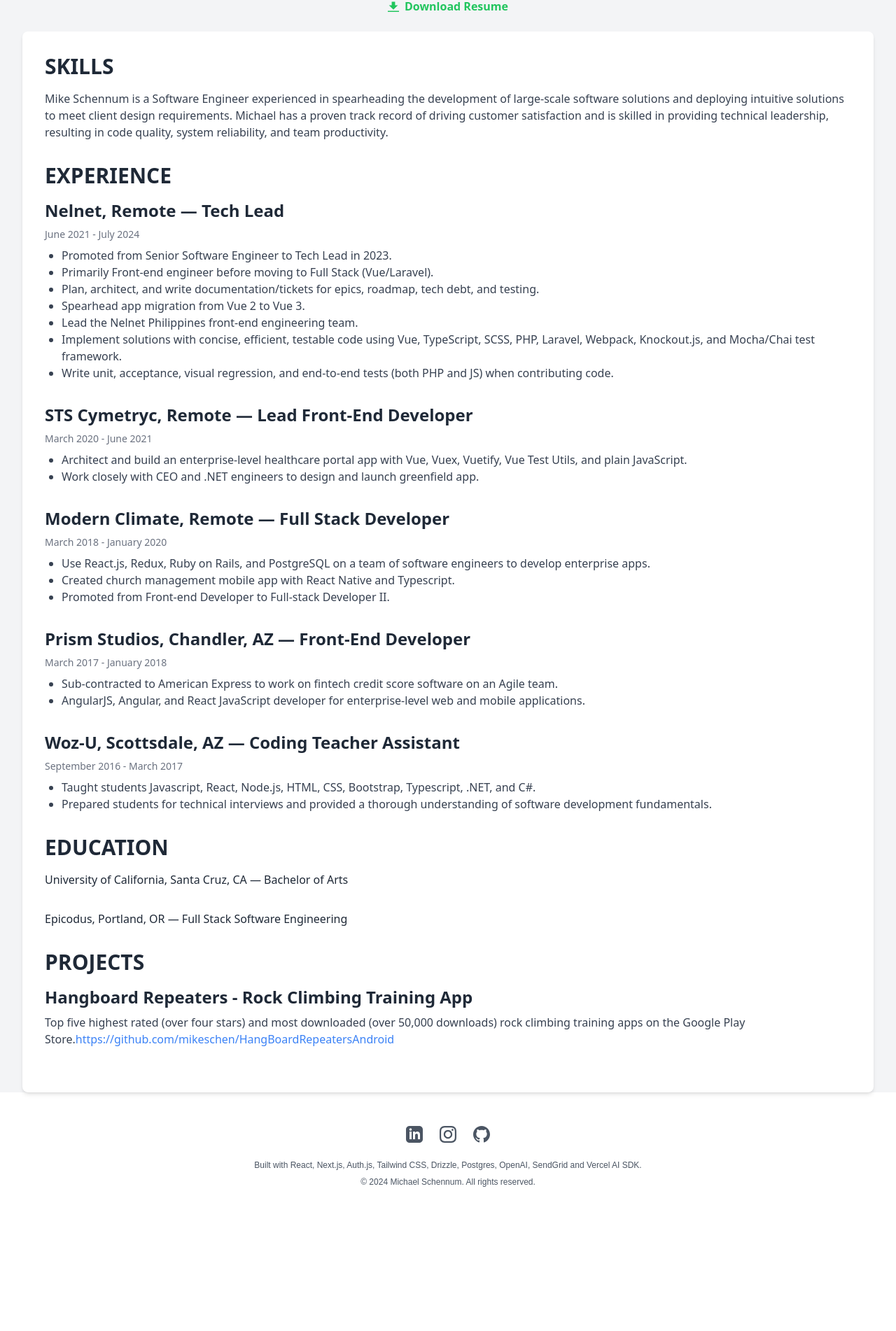
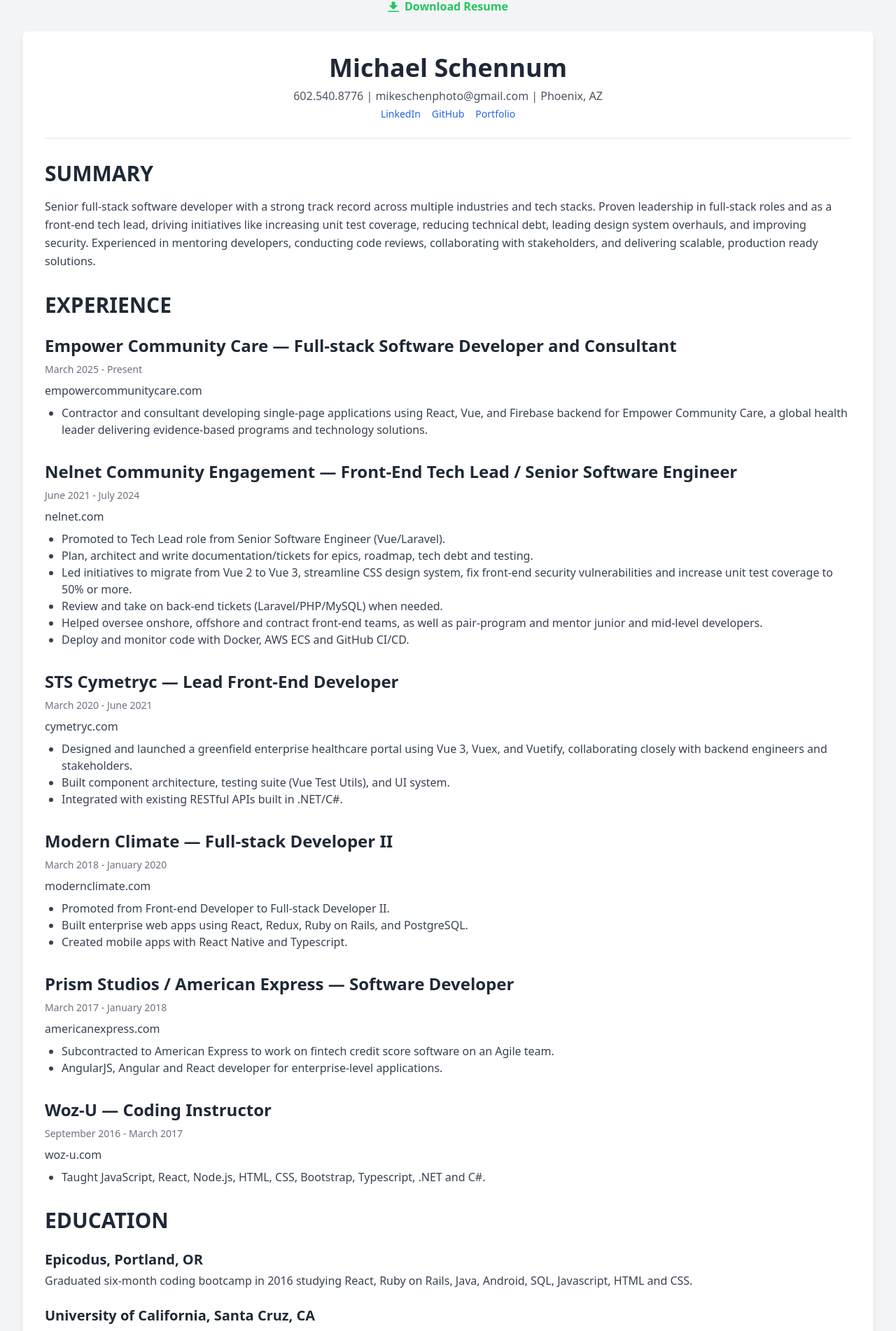
Before and after one commit to mikeschen/mikeschennum, a Next.js app: page /resume in a window 1280 px wide. Shown: the part 293-2195 px from the top of the page at 70% size. Before the commit the page ends 2014 px from the top, so only its background shows below. Built offline with nearby package versions, Linux system fonts and the light colour scheme.

Commit message:
update resume

```diff
--- a/app/(pages)/resume/page.tsx
+++ b/app/(pages)/resume/page.tsx
@@ -10,147 +10,201 @@
 					<BaseButton label="Download Resume"></BaseButton>
 				</a>
 			</div>
-			<div className="bg-white shadow-md rounded-lg p-8">
-				<h1 className="text-3xl font-bold text-gray-800 mb-4">SKILLS</h1>
-				<p className="text-gray-700 mb-8">
-					Mike Schennum is a Software Engineer experienced in spearheading the
-					development of large-scale software solutions and deploying intuitive
-					solutions to meet client design requirements. Michael has a proven
-					track record of driving customer satisfaction and is skilled in
-					providing technical leadership, resulting in code quality, system
-					reliability, and team productivity.
+			<div className="bg-white dark:bg-gray-800 shadow-md rounded-lg p-8">
+				{/* Header Section */}
+				<div className="text-center mb-8 border-b pb-6">
+					<h1 className="text-4xl font-bold text-gray-800 dark:text-white mb-2">Michael Schennum</h1>
+					<div className="text-gray-600 dark:text-gray-300 space-y-1">
+						<p>602.540.8776 | mikeschenphoto@gmail.com | Phoenix, AZ</p>
+						<div className="flex justify-center space-x-4 text-sm">
+							<a href="https://www.linkedin.com/in/mikeschen" className="text-blue-600 hover:underline">LinkedIn</a>
+							<a href="https://www.github.com/mikeschen" className="text-blue-600 hover:underline">GitHub</a>
+							<a href="https://www.mikeschen.com" className="text-blue-600 hover:underline">Portfolio</a>
+						</div>
+					</div>
+				</div>
+
+				{/* Summary Section */}
+				<div className="mb-8">
+					<h2 className="text-3xl font-bold text-gray-800 dark:text-white mb-4">SUMMARY</h2>
+					<p className="text-gray-700 dark:text-gray-300 leading-relaxed">
+						Senior full-stack software developer with a strong track record across multiple industries and tech stacks.
+						Proven leadership in full-stack roles and as a front-end tech lead, driving initiatives like increasing unit test coverage,
+						reducing technical debt, leading design system overhauls, and improving security. Experienced in mentoring developers,
+						conducting code reviews, collaborating with stakeholders, and delivering scalable, production ready solutions.
 					</p>
-				<h1 className="text-3xl font-bold text-gray-800 mb-4">EXPERIENCE</h1>
+				</div>
+				{/* Experience Section */}
 				<div className="mb-8">
-					<h2 className="text-2xl font-bold text-gray-800 mb-2">
-						Nelnet, Remote — Tech Lead
-					</h2>
-					<p className="text-gray-500 text-sm mb-2">June 2021 - July 2024</p>
-					<ul className="list-disc pl-6 text-gray-700">
+					<h2 className="text-3xl font-bold text-gray-800 dark:text-white mb-6">EXPERIENCE</h2>
+
+					<div className="mb-8">
+						<h3 className="text-2xl font-bold text-gray-800 dark:text-white mb-2">
+							Empower Community Care — Full-stack Software Developer and Consultant
+						</h3>
+						<p className="text-gray-500 dark:text-gray-400 text-sm mb-2">March 2025 - Present</p>
+						<p className="text-gray-700 dark:text-gray-300 mb-2">empowercommunitycare.com</p>
+						<ul className="list-disc pl-6 text-gray-700 dark:text-gray-300">
 							<li>
-							Promoted from Senior Software Engineer to Tech Lead in 2023.
+								Contractor and consultant developing single-page applications using React, Vue, and Firebase backend for Empower Community Care, a global health leader delivering evidence-based programs and technology solutions.
+							</li>
+						</ul>
+					</div>
+
+					<div className="mb-8">
+						<h3 className="text-2xl font-bold text-gray-800 dark:text-white mb-2">
+							Nelnet Community Engagement — Front-End Tech Lead / Senior Software Engineer
+						</h3>
+						<p className="text-gray-500 dark:text-gray-400 text-sm mb-2">June 2021 - July 2024</p>
+						<p className="text-gray-700 dark:text-gray-300 mb-2">nelnet.com</p>
+						<ul className="list-disc pl-6 text-gray-700 dark:text-gray-300">
+							<li>
+								Promoted to Tech Lead role from Senior Software Engineer (Vue/Laravel).
 							</li>
 							<li>
-							Primarily Front-end engineer before moving to Full Stack
-							(Vue/Laravel).
+								Plan, architect and write documentation/tickets for epics, roadmap, tech debt and testing.
 							</li>
 							<li>
-							Plan, architect, and write documentation/tickets for epics,
-							roadmap, tech debt, and testing.
-						</li>
-						<li>Spearhead app migration from Vue 2 to Vue 3.</li>
-						<li>Lead the Nelnet Philippines front-end engineering team.</li>
-						<li>
-							Implement solutions with concise, efficient, testable code using
-							Vue, TypeScript, SCSS, PHP, Laravel, Webpack, Knockout.js, and
-							Mocha/Chai test framework.
+								Led initiatives to migrate from Vue 2 to Vue 3, streamline CSS design system, fix front-end security vulnerabilities and increase unit test coverage to 50% or more.
 							</li>
 							<li>
-							Write unit, acceptance, visual regression, and end-to-end tests
-							(both PHP and JS) when contributing code.
+								Review and take on back-end tickets (Laravel/PHP/MySQL) when needed.
+							</li>
+							<li>
+								Helped oversee onshore, offshore and contract front-end teams, as well as pair-program and mentor junior and mid-level developers.
+							</li>
+							<li>
+								Deploy and monitor code with Docker, AWS ECS and GitHub CI/CD.
 							</li>
 						</ul>
 					</div>
 					<div className="mb-8">
-					<h2 className="text-2xl font-bold text-gray-800 mb-2">
-						STS Cymetryc, Remote — Lead Front-End Developer
-					</h2>
-					<p className="text-gray-500 text-sm mb-2">March 2020 - June 2021</p>
-					<ul className="list-disc pl-6 text-gray-700">
+						<h3 className="text-2xl font-bold text-gray-800 dark:text-white mb-2">
+							STS Cymetryc — Lead Front-End Developer
+						</h3>
+						<p className="text-gray-500 dark:text-gray-400 text-sm mb-2">March 2020 - June 2021</p>
+						<p className="text-gray-700 dark:text-gray-300 mb-2">cymetryc.com</p>
+						<ul className="list-disc pl-6 text-gray-700 dark:text-gray-300">
 							<li>
-							Architect and build an enterprise-level healthcare portal app with
-							Vue, Vuex, Vuetify, Vue Test Utils, and plain JavaScript.
+								Designed and launched a greenfield enterprise healthcare portal using Vue 3, Vuex, and Vuetify, collaborating closely with backend engineers and stakeholders.
 							</li>
 							<li>
-							Work closely with CEO and .NET engineers to design and launch
-							greenfield app.
+								Built component architecture, testing suite (Vue Test Utils), and UI system.
+							</li>
+							<li>
+								Integrated with existing RESTful APIs built in .NET/C#.
 							</li>
 						</ul>
 					</div>
+
 					<div className="mb-8">
-					<h2 className="text-2xl font-bold text-gray-800 mb-2">
-						Modern Climate, Remote — Full Stack Developer
-					</h2>
-					<p className="text-gray-500 text-sm mb-2">
-						March 2018 - January 2020
-					</p>
-					<ul className="list-disc pl-6 text-gray-700">
-						<li>
-							Use React.js, Redux, Ruby on Rails, and PostgreSQL on a team of
-							software engineers to develop enterprise apps.
-						</li>
-						<li>
-							Created church management mobile app with React Native and
-							Typescript.
-						</li>
+						<h3 className="text-2xl font-bold text-gray-800 dark:text-white mb-2">
+							Modern Climate — Full-stack Developer II
+						</h3>
+						<p className="text-gray-500 dark:text-gray-400 text-sm mb-2">March 2018 - January 2020</p>
+						<p className="text-gray-700 dark:text-gray-300 mb-2">modernclimate.com</p>
+						<ul className="list-disc pl-6 text-gray-700 dark:text-gray-300">
 							<li>
 								Promoted from Front-end Developer to Full-stack Developer II.
 							</li>
-					</ul>
-				</div>
-				<div className="mb-8">
-					<h2 className="text-2xl font-bold text-gray-800 mb-2">
-						Prism Studios, Chandler, AZ — Front-End Developer
-					</h2>
-					<p className="text-gray-500 text-sm mb-2">
-						March 2017 - January 2018
-					</p>
-					<ul className="list-disc pl-6 text-gray-700">
 							<li>
-							Sub-contracted to American Express to work on fintech credit score
-							software on an Agile team.
+								Built enterprise web apps using React, Redux, Ruby on Rails, and PostgreSQL.
 							</li>
 							<li>
-							AngularJS, Angular, and React JavaScript developer for
-							enterprise-level web and mobile applications.
+								Created mobile apps with React Native and Typescript.
 							</li>
 						</ul>
 					</div>
+
 					<div className="mb-8">
-					<h2 className="text-2xl font-bold text-gray-800 mb-2">
-						Woz-U, Scottsdale, AZ — Coding Teacher Assistant
-					</h2>
-					<p className="text-gray-500 text-sm mb-2">
-						September 2016 - March 2017
-					</p>
-					<ul className="list-disc pl-6 text-gray-700">
+						<h3 className="text-2xl font-bold text-gray-800 dark:text-white mb-2">
+							Prism Studios / American Express — Software Developer
+						</h3>
+						<p className="text-gray-500 dark:text-gray-400 text-sm mb-2">March 2017 - January 2018</p>
+						<p className="text-gray-700 dark:text-gray-300 mb-2">americanexpress.com</p>
+						<ul className="list-disc pl-6 text-gray-700 dark:text-gray-300">
 							<li>
-							Taught students Javascript, React, Node.js, HTML, CSS, Bootstrap,
-							Typescript, .NET, and C#.
+								Subcontracted to American Express to work on fintech credit score software on an Agile team.
 							</li>
 							<li>
-							Prepared students for technical interviews and provided a thorough
-							understanding of software development fundamentals.
+								AngularJS, Angular and React developer for enterprise-level applications.
 							</li>
 						</ul>
 					</div>
-				<h1 className="text-3xl font-bold text-gray-800 mb-4">EDUCATION</h1>
+
 					<div className="mb-8">
-					<p className="text-gray-800 mb-2">
-						University of California, Santa Cruz, CA — Bachelor of Arts
+						<h3 className="text-2xl font-bold text-gray-800 dark:text-white mb-2">
+							Woz-U — Coding Instructor
+						</h3>
+						<p className="text-gray-500 dark:text-gray-400 text-sm mb-2">September 2016 - March 2017</p>
+						<p className="text-gray-700 dark:text-gray-300 mb-2">woz-u.com</p>
+						<ul className="list-disc pl-6 text-gray-700 dark:text-gray-300">
+							<li>
+								Taught JavaScript, React, Node.js, HTML, CSS, Bootstrap, Typescript, .NET and C#.
+							</li>
+						</ul>
+					</div>
+				</div>
+				{/* Education Section */}
+				<div className="mb-8">
+					<h2 className="text-3xl font-bold text-gray-800 dark:text-white mb-6">EDUCATION</h2>
+
+					<div className="mb-6">
+						<h3 className="text-xl font-bold text-gray-800 dark:text-white mb-1">
+							Epicodus, Portland, OR
+						</h3>
+						<p className="text-gray-700 dark:text-gray-300">
+							Graduated six-month coding bootcamp in 2016 studying React, Ruby on Rails, Java, Android, SQL, Javascript, HTML and CSS.
 						</p>
 					</div>
-				<div className="mb-8">
-					<p className="text-gray-800 mb-2">
-						Epicodus, Portland, OR — Full Stack Software Engineering
+
+					<div className="mb-6">
+						<h3 className="text-xl font-bold text-gray-800 dark:text-white mb-1">
+							University of California, Santa Cruz, CA
+						</h3>
+						<p className="text-gray-700 dark:text-gray-300">
+							Bachelor of Arts, Major in Art.
 						</p>
 					</div>
-				<h1 className="text-3xl font-bold text-gray-800 mb-4">PROJECTS</h1>
+				</div>
+
+				{/* Personal Projects Section */}
 				<div className="mb-8">
-					<h2 className="text-2xl font-bold text-gray-800 mb-2">
-						Hangboard Repeaters - Rock Climbing Training App
-					</h2>
-					<p className="text-gray-700 mb-2">
-						Top five highest rated (over four stars) and most downloaded (over
-						50,000 downloads) rock climbing training apps on the Google Play
-						Store.
+					<h2 className="text-3xl font-bold text-gray-800 dark:text-white mb-6">PERSONAL PROJECTS</h2>
+
+					<div className="mb-6">
+						<h3 className="text-2xl font-bold text-gray-800 dark:text-white mb-2">
+							Hangboard Repeaters - Rock Climbing Training Android App
+						</h3>
+						<p className="text-gray-700 dark:text-gray-300 mb-2">
+							Creator of a top-rated Android rock climbing training app with over 54,000 downloads and 4+ star rating. Built with Java, Kotlin, and SQLite.
+						</p>
 						<a
-							href="https://github.com/mikeschen/HangBoardRepeatersAndroid"
-							className="text-blue-500 hover:underline"
+							href="https://play.google.com/store/apps/details?id=com.mikeschen.www.hangboardrepeaters"
+							className="text-blue-600 hover:underline text-sm"
+							target="_blank"
+							rel="noopener noreferrer"
 						>
-							https://github.com/mikeschen/HangBoardRepeatersAndroid
+							View on Google Play Store
 						</a>
+					</div>
+
+					<div className="mb-6">
+						<h3 className="text-2xl font-bold text-gray-800 dark:text-white mb-2">
+							Open Beta - Rock Climbing Guidebook Web App
+						</h3>
+						<p className="text-gray-700 dark:text-gray-300 mb-2">
+							Maintainer for OpenBeta (openbeta.io), an open-source web/mobile app for discovering and planning rock climbing routes worldwide. Built with React, Next.js, Tailwind, TypeScript, GraphQL, Node.js, and MongoDB.
 						</p>
+						<a
+							href="https://openbeta.io"
+							className="text-blue-600 hover:underline text-sm"
+							target="_blank"
+							rel="noopener noreferrer"
+						>
+							Visit OpenBeta
+						</a>
+					</div>
 				</div>
 			</div>
 		</div>
--- a/app/layout.tsx
+++ b/app/layout.tsx
@@ -5,56 +5,47 @@
 import App from "./app";
 
 export const metadata: Metadata = {
-	title: "Michael Schennum - Developer",
-	description: "Michael Schennum Full Stack Developer and Software Engineer",
+	title: "Michael Schennum - Full Stack Developer",
+	description: "Michael Schennum is a Full Stack Developer and Software Engineer specializing in React, Next.js, Node.js, and modern web technologies. Ask my AI chatbot anything about my experience!",
 	icons: {
 		icon: "/icon.ico",
 	},
 	keywords: [
 		"Michael Schennum",
-		"Developer",
+		"Full Stack Developer",
 		"Software Engineer",
-		"Full Stack",
-		"React",
-		"Node",
+		"React Developer",
 		"Next.js",
-		"Tailwind",
+		"Node.js",
 		"TypeScript",
 		"JavaScript",
-		"Vue",
-		"Angular",
-		"Svelte",
-		"Express",
-		"MongoDB",
+		"Tailwind CSS",
 		"PostgreSQL",
-		"MySQL",
 		"Docker",
 		"AWS",
-		"",
 		"Azure",
 		"CI/CD",
-		"",
-		"GitHub",
-		"GitLab",
-		"Bitbucket",
-		"Jira",
-		"Confluence",
-		"Slack",
-		"Teams",
-		"Zoom",
-		"",
-		"WebSockets",
-		"REST",
+		"REST API",
 		"GraphQL",
-		"OpenAPI",
-		"",
-		"Postman",
-		"",
-		"VSCode",
-		"DBeaver",
-		"MongoDB Compass",
-		"Docker Compose",
+		"AI Chatbot",
+		"RAG",
+		"OpenAI"
 	],
+	openGraph: {
+		title: "Michael Schennum - Full Stack Developer",
+		description: "Full Stack Developer specializing in React, Next.js, and modern web technologies",
+		type: "website",
+		locale: "en_US",
+	},
+	twitter: {
+		card: "summary_large_image",
+		title: "Michael Schennum - Full Stack Developer",
+		description: "Full Stack Developer specializing in React, Next.js, and modern web technologies",
+	},
+	robots: {
+		index: true,
+		follow: true,
+	},
 };
 
 export default function RootLayout({
--- a/package.json
+++ b/package.json
@@ -33,6 +33,7 @@
 		"react": "^18",
 		"react-dom": "^18",
 		"react-hot-toast": "^2.4.1",
+		"sharp": "^0.34.3",
 		"tailwind-merge": "^2.5.2",
 		"zod": "^3.23.8"
 	},
```
Also changed, not shown: next.config.mjs (+23 -1 lines), 2 other files (tests, documents, lock files or other folders). Lines whose indentation alone changed are shown as unchanged.
